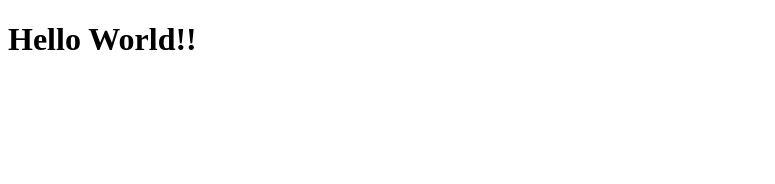
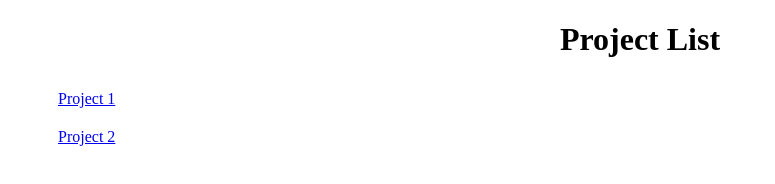
Before and after one commit to MyFalse/MyFalseSite.github.io, a plain HTML site: page index.html in a window 1280 px wide. Shown: the whole page, without its empty margins (0-775 px from the left). Drawn offline with Linux system fonts and the light colour scheme.

Commit message:
index.html

```diff
--- a/index.html
+++ b/index.html
@@ -1,10 +1,21 @@
 <!DOCTYPE html>
 <head>
-    <title> First page </title>
+    <title>Index</title>
 <style>
+    ul {
+        list-style: none;
+    }
+    li {
+        padding: 10px;
+    }
 </style>
 </head>
 <body>
-    <h1>Hello World!!</h1>
+    <h1 style="text-align: center;">Project List</h1>
+
+    <ul>
+        <li><a href="Project 1/Homepage.html">Project 1</a></li>
+        <li><a href="Project 2/">Project 2</a></li>
+    </ul>
 </body>
 </html>
```
